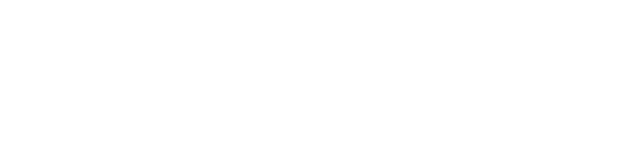
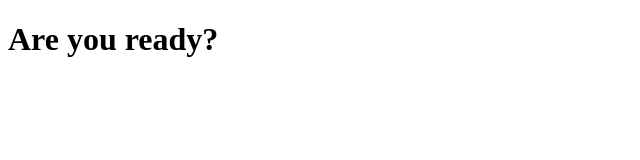
Before and after one commit to Pauldwyer/quiz-game-2.1, a plain HTML site: page index.html in a window 1280 px wide. Shown: the whole page, without its empty margins (0-640 px from the left). Drawn offline with Linux system fonts and the light colour scheme.

Commit message:
add div container + id and class

```diff
--- a/index.html
+++ b/index.html
@@ -9,7 +9,11 @@
 
 </head>
 <body>
-
+    <div class="container">
+        <div id="home" class="flex-column flex-center">
+            <h1>Are you ready?</h1>
+        </div>
+    </div>
 
     <!--font aweson and js scripts-->
     <script src="https://kit.fontawesome.com/a8f439a63c.js" crossorigin="anonymous"></script>
```
